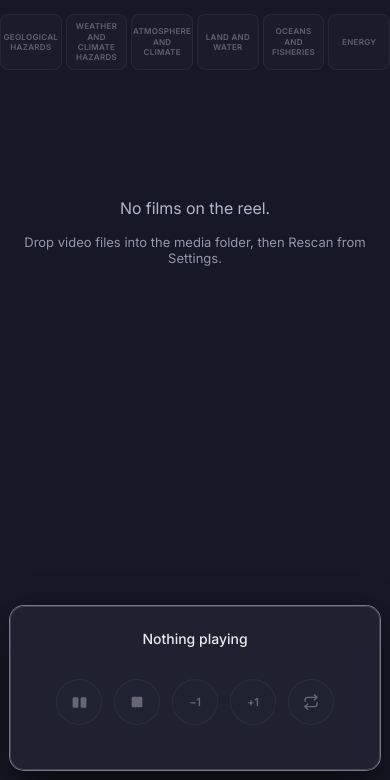
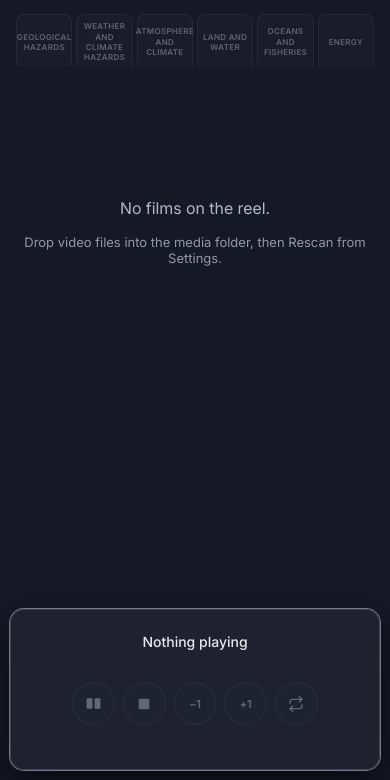
Before and after one commit to pijwarren/Zealandata, a Flask app: page / in a window 390 px wide. Shown: the part 64-844 px from the top of the page. Run offline with Flask 3, Linux system fonts and the light colour scheme; data that the repository does not hold is empty; some libraries are stand-ins or nearby versions.

Commit message:
Make category nav static again and fix mobile dock button wrapping
Revert the category nav's sticky-scroll behavior per feedback -- it
should sit statically below the hero, not pin to the top as you
scroll past it.

Also fix the mobile dock: the six 46px control buttons no longer fit
in one row below ~390px wide, so they were wrapping onto a second row
and inflating the dock's height. Scale button size and gap down via
clamp() so they always stay in a single row, even on narrow phones.

Co-Authored-By: Claude Sonnet 5 <noreply@anthropic.com>

```diff
--- a/static/style.css
+++ b/static/style.css
@@ -204,10 +204,10 @@ button:focus-visible, .card:focus-visible{
 .row{ margin-bottom:var(--space-8); scroll-margin-top:90px; }
 
 .category-nav{
-  position:sticky; top:58px; z-index:20;
   display:flex; flex-wrap:nowrap; justify-content:center; gap:clamp(4px, 1vw, 12px);
   background:var(--color-bg);
   padding:16px var(--space-6);
+  margin-bottom:var(--space-8);
 }
 .category-nav__item{
   flex:1 1 0; min-width:0; width:auto;
@@ -552,7 +552,7 @@ body.admin-mode #setHeroBtn{ display:flex; }
   #browseMain{ padding:26px 16px 160px; }
   .row__scroller .card{ flex:0 0 150px; }
   .row__arrow{ display:none !important; }
-  .category-nav{ top:64px; margin:0 -16px var(--space-8); padding:14px 16px; }
+  .category-nav{ padding:14px 16px; }
   .dock-wrap{ left:10px; right:10px; bottom:10px; transform:none; width:auto; }
   .dock{
     padding:12px 16px; column-gap:12px; row-gap:16px;
@@ -565,6 +565,6 @@ body.admin-mode #setHeroBtn{ display:flex; }
   }
   .dock__preview{ display:none; }
   .dock__title{ justify-content:center; text-align:center; }
-  .dock__controls{ justify-content:center; flex-wrap:wrap; gap:12px; margin-top:6px; }
-  .dock__controls .btn-icon{ width:46px; height:46px; }
+  .dock__controls{ justify-content:center; flex-wrap:nowrap; gap:clamp(4px, 2vw, 12px); margin-top:6px; }
+  .dock__controls .btn-icon{ width:clamp(36px, 11vw, 46px); height:clamp(36px, 11vw, 46px); flex-shrink:0; }
 }
```
